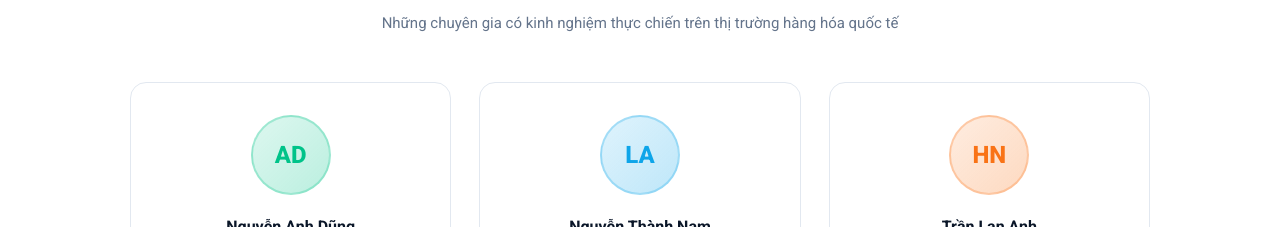
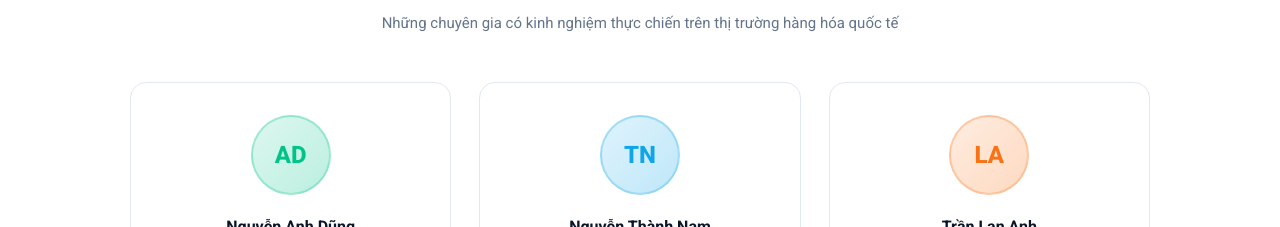
Before and after one commit to AnhDung1207/bamboo100, a Next.js app: page /gioi-thieu in a window 1280 px wide. Shown: the part 2180-2407 px from the top of the page. Built offline with nearby package versions, Linux system fonts and the light colour scheme; no server answers.

Commit message:
doi ngu sang lap

```diff
--- a/app/(public)/gioi-thieu/page.tsx
+++ b/app/(public)/gioi-thieu/page.tsx
@@ -55,10 +55,10 @@ const TEAM = [
     desc: "10+ năm kinh nghiệm trong lĩnh vực tài chính và đầu tư.",
     initials: "AD" },
   { name: "Nguyễn Thành Nam", role: "Giám đốc Khối Đầu Tư", color: "#0ea5e9",
-    desc: "Chuyên gia quản trị danh mục đầu tư thị trường Hàng hóa, Chứng khoán.", initials: "LA" },
+    desc: "Chuyên gia quản trị danh mục đầu tư thị trường Hàng hóa, Chứng khoán.", initials: "TN" },
   { name: "Trần Lan Anh", role: "Giám đốc Kinh Doanh", color: "#f97316",
     desc: "Nhiều năm kinh nghiệm trong lĩnh vực tài chính, giữ vai trò then chốt trong việc xây dựng chiến lược phát triển thị trường và mở rộng hệ thống khách hàng.",
-    initials: "HN" },
+    initials: "LA" },
 ]
 
 const TIMELINE = [
```
